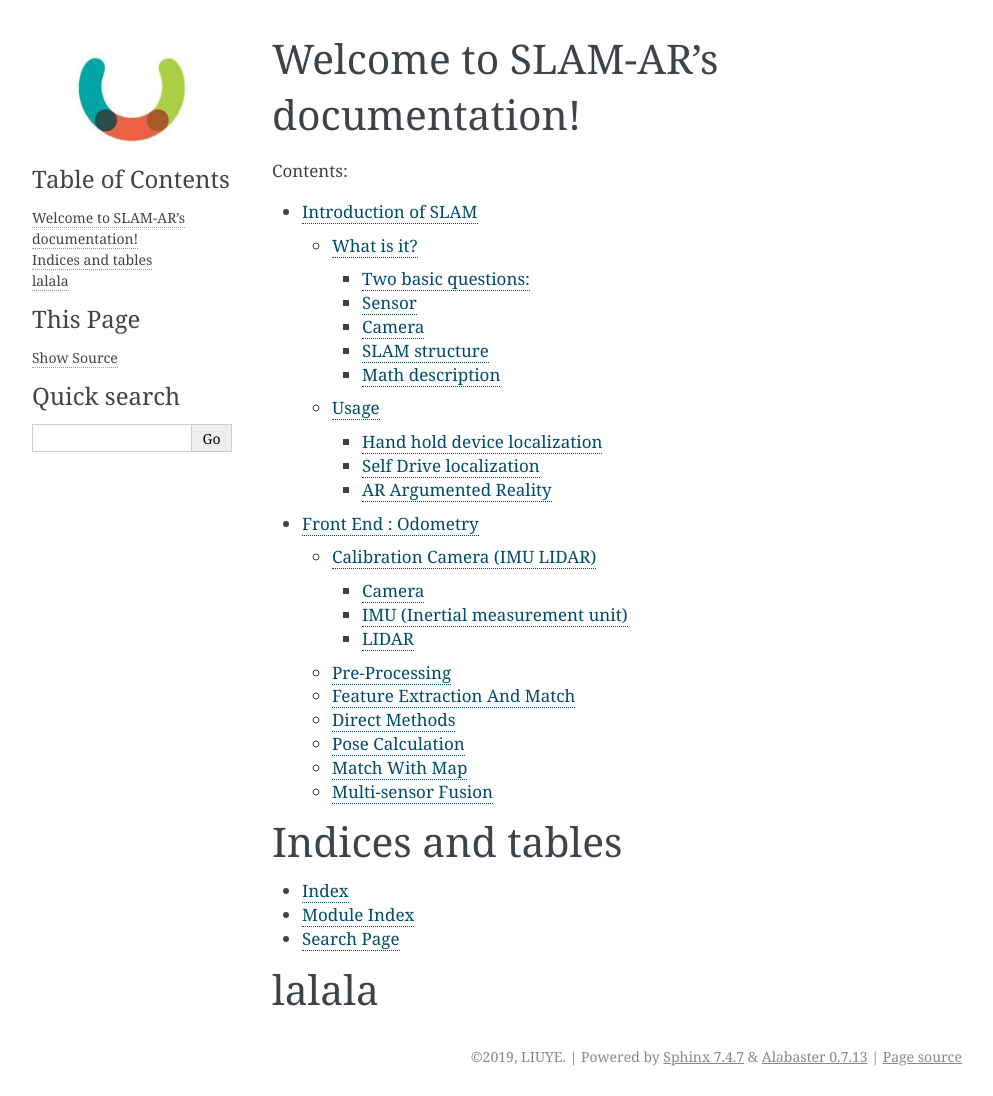
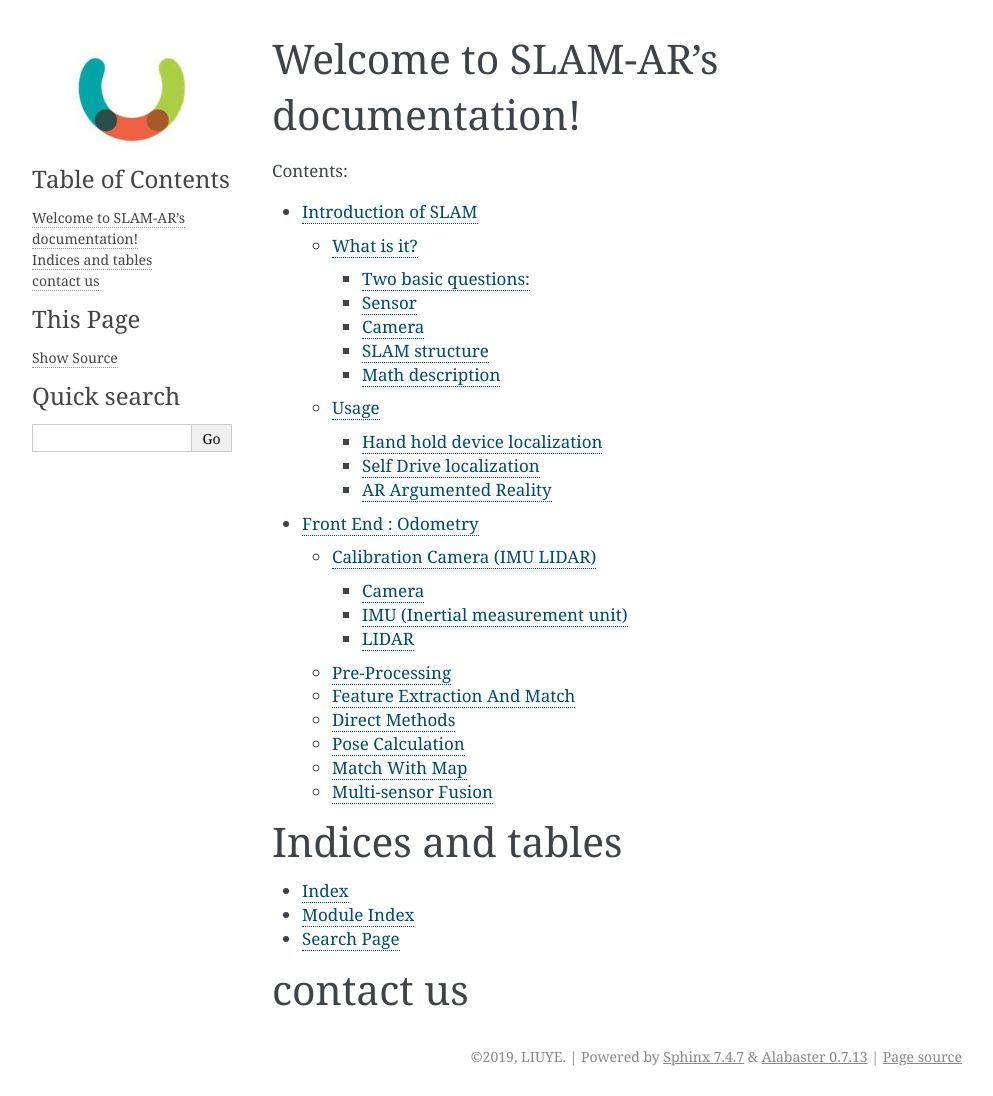
Before and after one commit to gggliuye/VIO, a Sphinx documentation site: the page built from docs/index.rst, in a window 1280 px wide. Shown: the whole page, without its empty margins (148-1141 px from the left). Built offline with Sphinx 7.4.7, drawn with Linux system fonts in a browser that asks for light colours.

Commit message:
Update index.rst

```diff
--- a/docs/index.rst
+++ b/docs/index.rst
@@ -21,5 +21,5 @@ Indices and tables
 * :ref:`modindex`
 * :ref:`search`
 
-lalala
-========
+contact us
+============
```
Also changed, not shown: other parts of docs/index.rst (+1 -1 lines).
